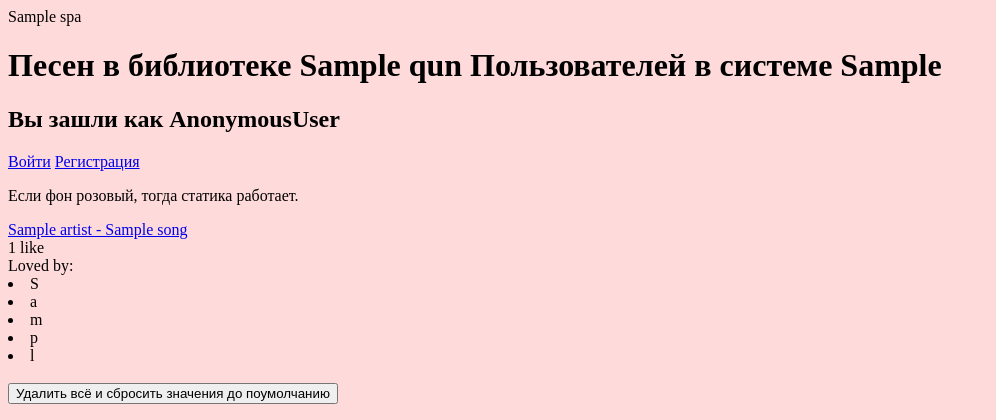
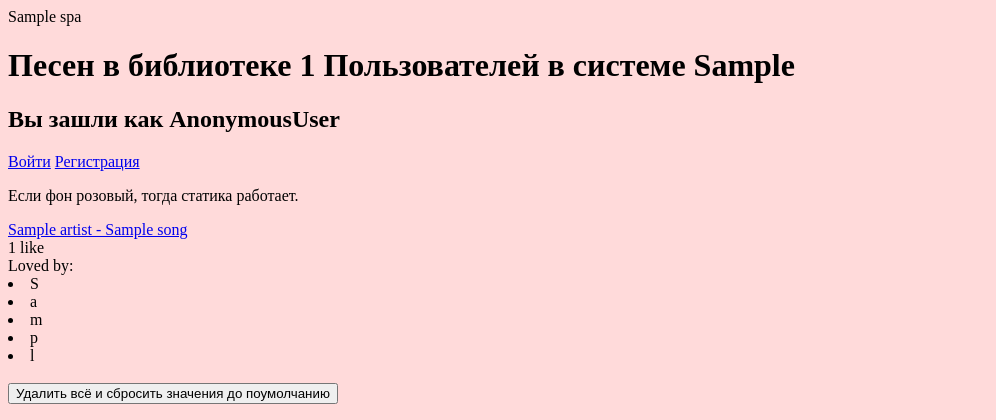
Before and after one commit to Guynulin-Andrew-Is-307/MusicService, a Django app: template templates/index.html in a window 1280 px wide. Shown: the top 420 px of the page, without its empty margins (0-996 px from the left). Run offline with Django 3.2, Linux system fonts and the light colour scheme; the template is opened without the code that fills it: most values are stand-ins (such as "Sample title", 1, 10 or a date in 2020).

Commit message:
убрал лишнию строку

```diff
--- a/music/views.py
+++ b/music/views.py
@@ -19,7 +19,7 @@ class startmusic(View):
 
 class listmusic(View):
     def get(self, request, *args, **kwargs):
-        context = {'qun': Song.objects.count(),'sosng': Song.objects.all(), 'user_c': User.objects.count(), 'isauth': request.user.is_authenticated}
+        context = {'sosng': Song.objects.all(), 'user_c': User.objects.count(), 'isauth': request.user.is_authenticated}
         return render(request, 'index.html', context=context)
     def post(self, request, *args, **kwargs):
         if request.POST.get("sbros"):
--- a/templates/index.html
+++ b/templates/index.html
@@ -8,10 +8,10 @@
 </head>
 <body>
     {{spa}}
-	<h1>Песен в библиотеке {{qun}} Пользователей в системе {{ user_c }}</h1>
+	<h1>Песен в библиотеке {{ sosng.count }} Пользователей в системе {{ user_c }}</h1>
     <h2>Вы зашли как {{ user }}</h2>
     {% if isauth %}
-        <form action="{% url 'main' %}" method="post">
+<!--        <form action="{% url 'main' %}" method="post">-->
             {% csrf_token %}
             <input type="hidden" name="exit" value="1">
             <button type="submit">Выйти</button>
```
Also changed, not shown: db.sqlite3.
